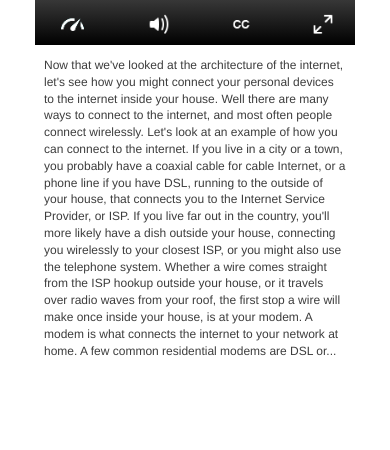
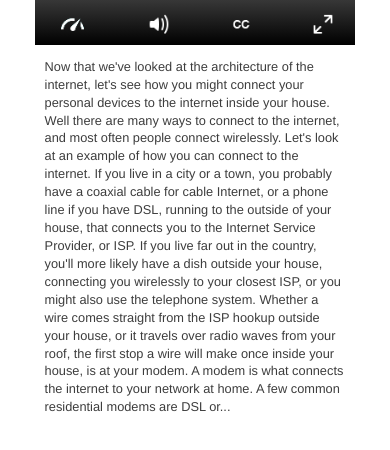
Before and after one commit to chelseaclay/Project7_InteractiveVideoPlayer, a plain HTML site: page index.html in a window 390 px wide. Shown: the part 218-668 px from the top of the page. Drawn offline with Linux system fonts and the light colour scheme.

Commit message:
updated font for better readability on mobile

```diff
--- a/css/styles.css
+++ b/css/styles.css
@@ -210,11 +210,10 @@ progress[value]#bufferBar::-webkit-progress-value {
   margin: 10px auto 0;
   display: block;
   width: 320px;
-  font-size: 0.75em;
+  font-size: 0.8em;
   line-height: 1.4em;
   padding: 0 0.75em;
   color: #3d3d3d;
-  font-weight: lighter;
 }
 
 #transcript span:hover {
@@ -279,6 +278,7 @@ Media Queries
   .transcriptContainer {
     width: 760px;
     font-size: 1.25em;
+    font-weight: lighter;
   }
 /* END MEDIA QUERY TABLET */
 }
```
